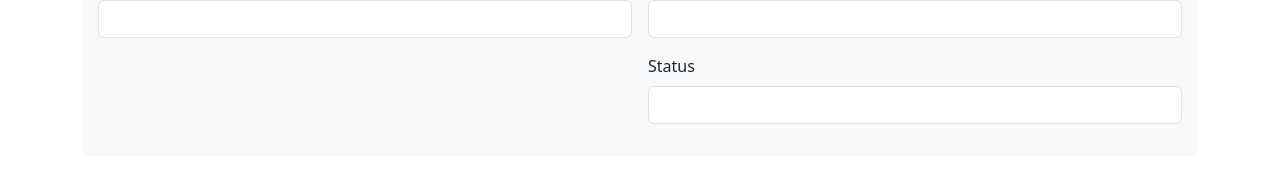
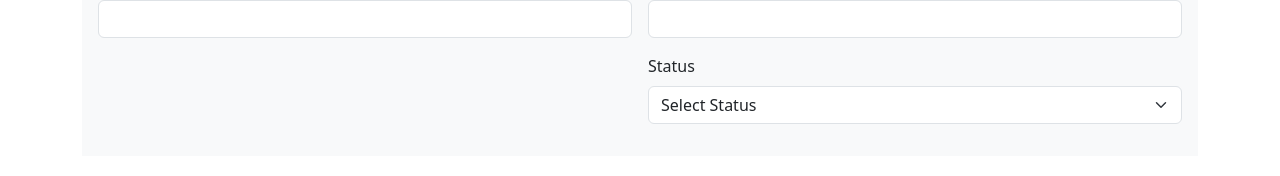
Before and after one commit to FatimataAliouSall/vue-customer-management-app, a Vue app: page /orders/new in a window 1280 px wide. Shown: the part 268-444 px from the top of the page. Built offline with nearby package versions, Linux system fonts and the light colour scheme.

Commit message:
Update order status to select options

```diff
--- a/src/components/OrderForm.vue
+++ b/src/components/OrderForm.vue
@@ -31,8 +31,14 @@
             </div>
             <div class="mb-3">
               <label for="status" class="form-label">Status</label>
-              <input type="text" id="status" v-model="order.status" class="form-control w-100" required />
+              <select id="status" v-model="order.status" class="form-select w-100" required>
+                <option value="" disabled>Select Status</option>
+                <option value="Delivered">Delivered</option>
+                <option value="Shipped">Shipped</option>
+                <option value="Processing">Processing</option>
+              </select>
             </div>
+
           </div>
         </div>
 
```
